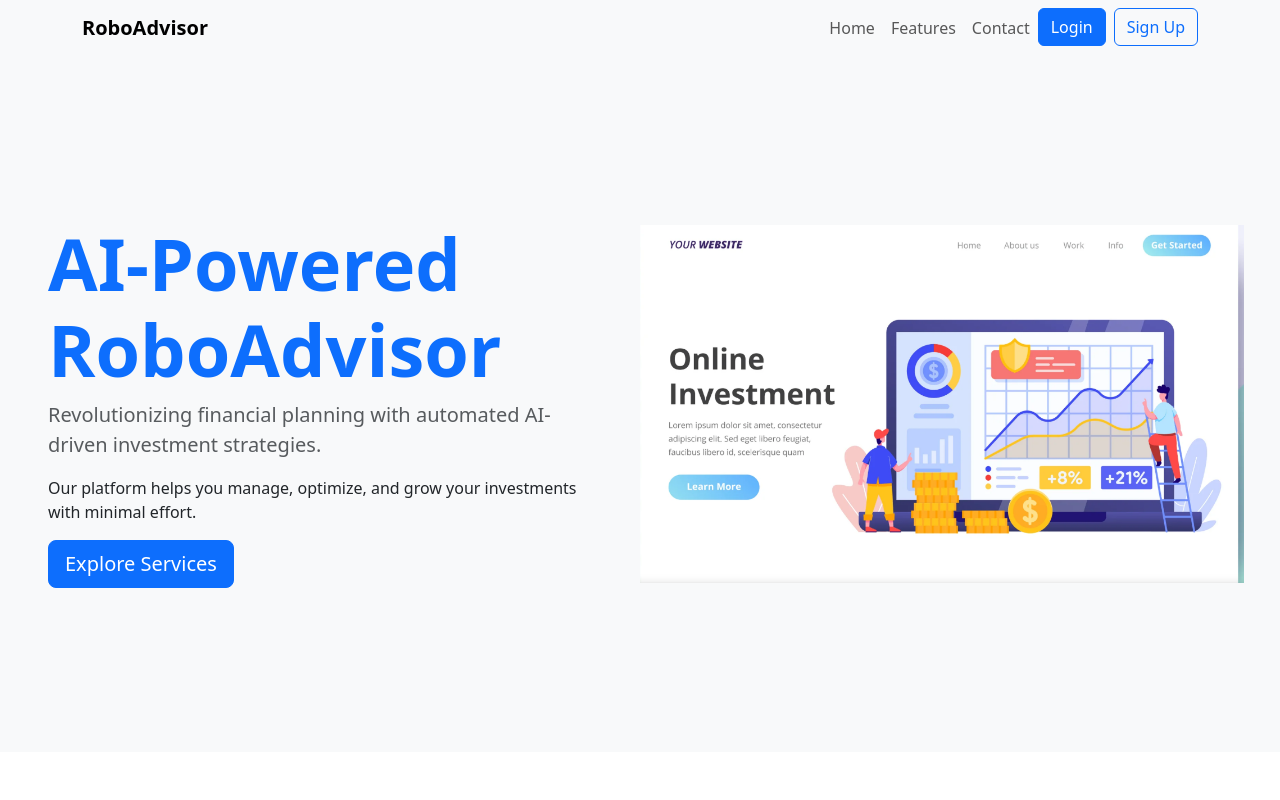
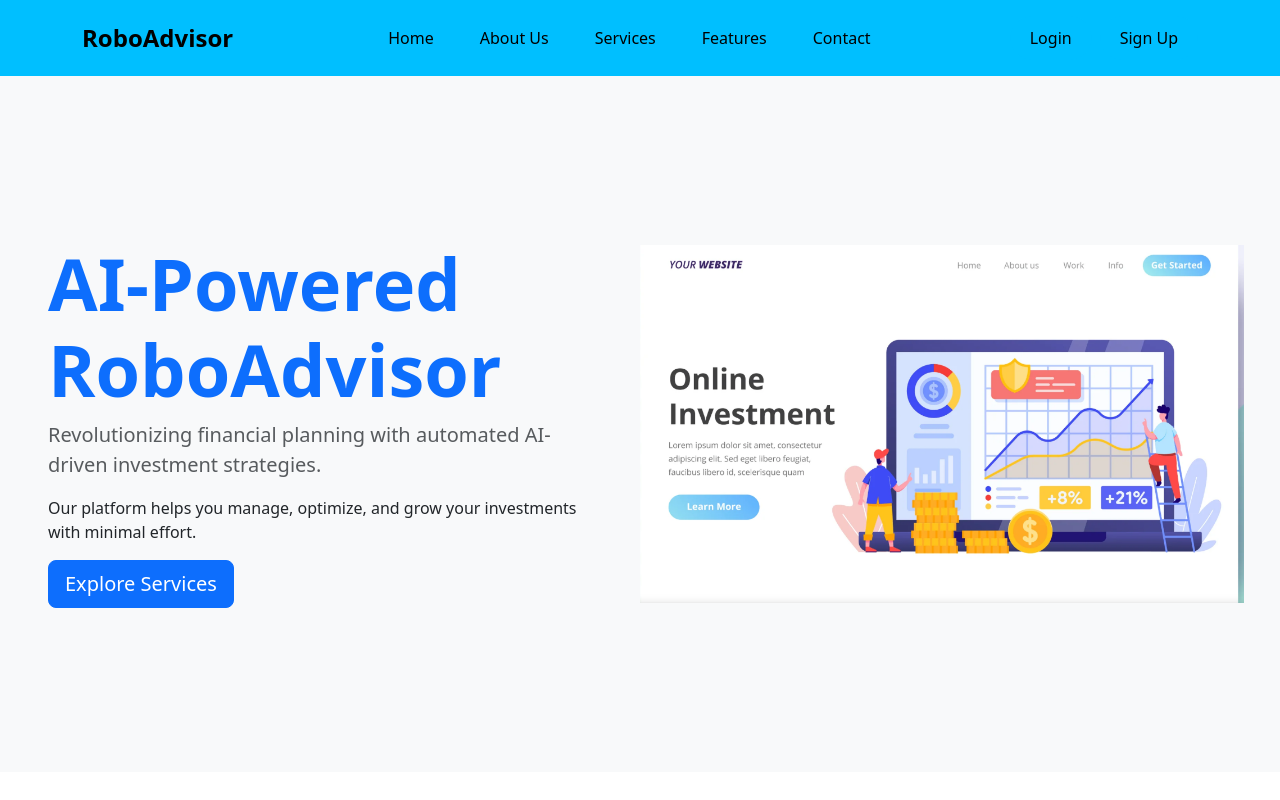
Before and after one commit to Mercykemboi/Robotics-Advisor, a React (Create React App) app in the folder roboticsfrontend/: page / in a window 1280 px wide. Shown: the top 800 px of the page. Built offline with nearby package versions, Linux system fonts and the light colour scheme.

Commit message:
feature:navbar

```diff
--- a/roboticsfrontend/src/components/NavBar.js
+++ b/roboticsfrontend/src/components/NavBar.js
@@ -1,27 +1,44 @@
 import React from "react";
 import { Link } from "react-router-dom";
 import "bootstrap/dist/css/bootstrap.min.css";
+import "../components/styles/navbar.css";
+
 
 const Navbar = () => {
   return (
-    <nav class="navbar navbar-expand-lg navbar-light bg-light">
-    <div class="container">
-        <a class="navbar-brand fw-bold" href="#">RoboAdvisor</a>
-        <button class="navbar-toggler" type="button" data-bs-toggle="collapse" data-bs-target="#navbarNav">
-            <span class="navbar-toggler-icon"></span>
+    <nav className="navbar navbar-expand-lg navbar-dark custom-navbar">
+      <div className="container">
+        {/* Logo */}
+        <a className="navbar-brand fw-bold" href="#">RoboAdvisor</a>
+
+        {/* Mobile Toggle Button */}
+        <button
+          className="navbar-toggler"
+          type="button"
+          data-bs-toggle="collapse"
+          data-bs-target="#navbarNav"
+        >
+          <span className="navbar-toggler-icon"></span>
         </button>
-        <div class="collapse navbar-collapse justify-content-end" id="navbarNav">
-            <ul class="navbar-nav">
-                <li class="nav-item"><a class="nav-link" href="#">Home</a></li>
-                <li class="nav-item"><a class="nav-link" href="#">Features</a></li>
-                <li class="nav-item"><a class="nav-link" href="#">Contact</a></li>
-                <li class="nav-item"><a class="btn btn-primary" href="#">Login</a></li>
-                <li class="nav-item"><a class="btn btn-outline-primary ms-2" href="#">Sign Up</a></li>
-            </ul>
+
+        {/* Navbar Links - Centered */}
+        <div className="collapse navbar-collapse justify-content-center" id="navbarNav">
+          <ul className="navbar-nav">
+            <li className="nav-item"><a className="nav-link" href="#">Home</a></li>
+            <li className="nav-item"><a className="nav-link" href="#about">About Us</a></li>
+            <li className="nav-item"><a className="nav-link" href="#services">Services</a></li>
+            <li className="nav-item"><a className="nav-link" href="#features">Features</a></li>
+            <li className="nav-item"><a className="nav-link" href="#contact">Contact</a></li>
+          </ul>
         </div>
-    </div>
-</nav>
 
+        {/* Login & Sign Up Buttons */}
+        <div className="d-flex">
+          <a className="btn custom-btn me-2" href="#">Login</a>
+          <a className="btn custom-btn" href="#">Sign Up</a>
+        </div>
+      </div>
+    </nav>
   );
 };
 
--- /dev/null
+++ b/roboticsfrontend/src/components/styles/navbar.css
@@ -0,0 +1,54 @@
+/* Navbar Styles */
+.custom-navbar {
+    background: #00bfff;
+    /* Dark transparent background */
+    padding: 15px 0;
+  }
+
+  /* Navbar Brand */
+  .navbar-brand {
+    font-size: 1.5rem;
+    font-weight: bold;
+    color:black !important;
+  }
+
+  /* Navbar Links */
+  .navbar-nav .nav-link {
+    color: black !important;
+    font-size: 1rem;
+    margin: 0 15px;
+    transition: 0.3s ease-in-out;
+  }
+
+  .navbar-nav .nav-link:hover {
+    color:black !important; /* Highlight effect */
+  }
+
+  /* Buttons */
+  .custom-btn {
+    background: #00bfff;
+    border: none;
+    color: black;
+    padding: 10px 20px;
+    border-radius: 30px; /* Rounded shape */
+    font-size: 1rem;
+    transition: all 0.3s ease-in-out;
+  }
+
+  .custom-btn:hover {
+    background: white;
+    color: #00bfff;
+    border: 1px solid #00bfff;
+  }
+
+  /* Mobile Styling */
+  @media (max-width: 991px) {
+    .navbar-nav {
+      text-align: center;
+    }
+
+    .custom-btn {
+      width: 100%;
+      margin-top: 10px;
+    }
+  }
```
